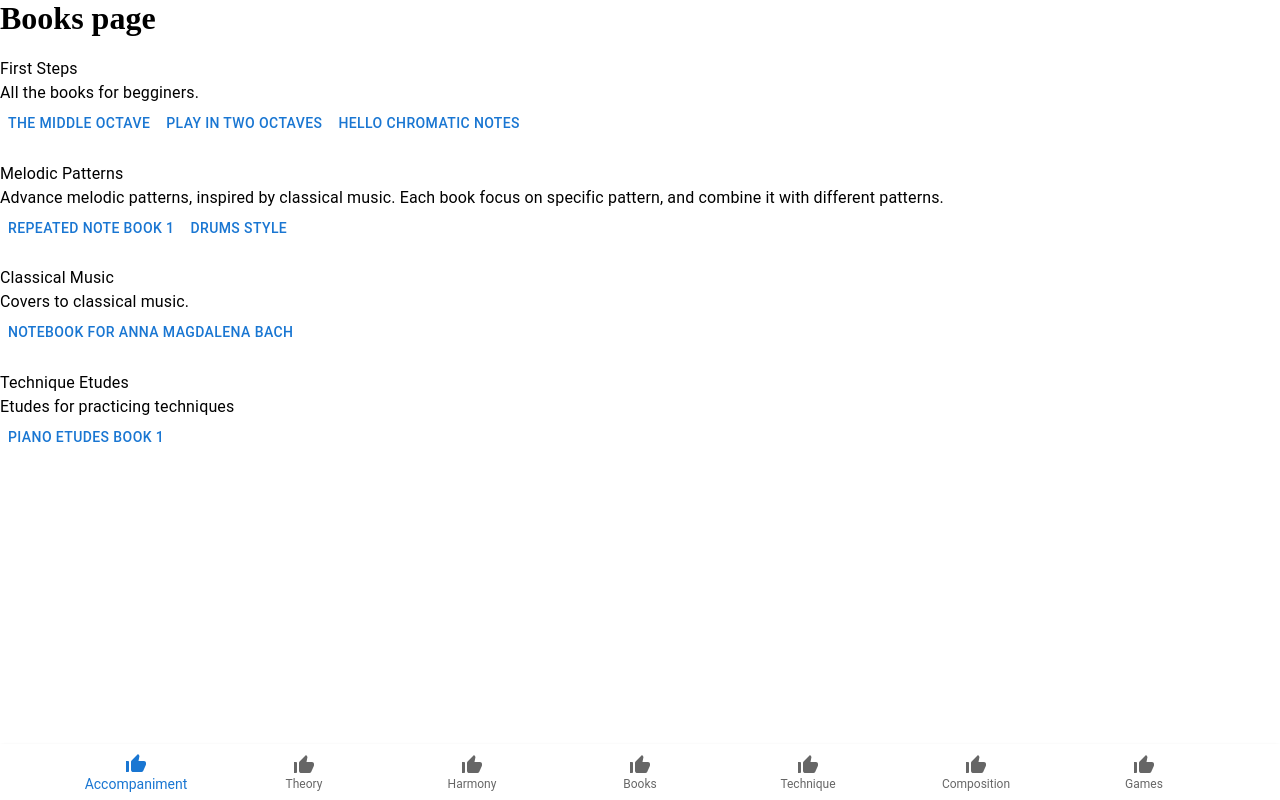
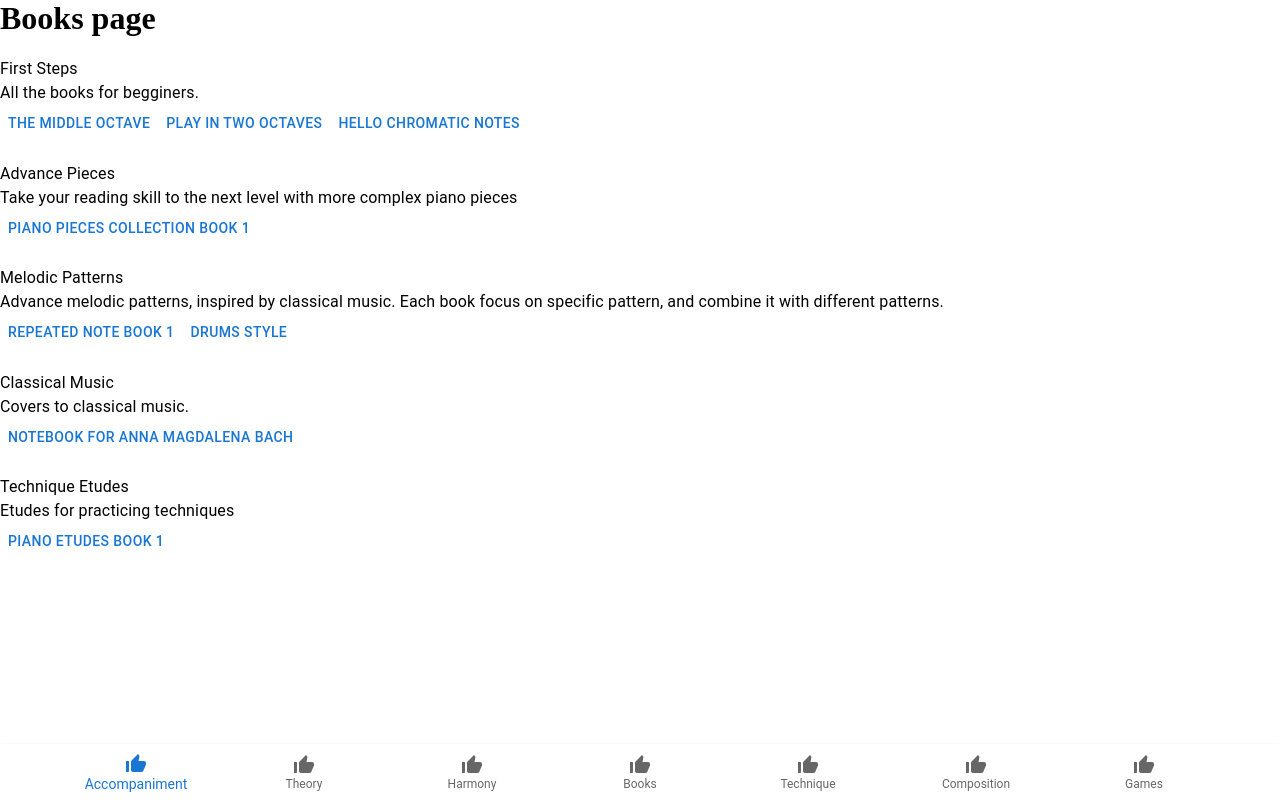
Before and after one commit to IradDoron/napio, a React (Create React App) app in the folder client/: page / in a window 1280 px wide. Built offline with nearby package versions, Linux system fonts and the light colour scheme.

Commit message:
more tunes

```diff
--- a/client/src/data/abcTunes.js
+++ b/client/src/data/abcTunes.js
@@ -657,6 +657,151 @@ const abcTunes = {
       },
     },
   },
+  advance_pieces: {
+    name: 'Advance Pieces',
+    urlName: 'advance_pieces',
+    description: 'Take your reading skill to the next level with more complex piano pieces',
+    books: {
+      piano_pieces_collection_book_1: {
+        name: 'Piano Pieces Collection Book 1',
+        tunes: [
+          {
+            header: {
+              L: '1/8',
+              M: '4/4',
+              K: 'Gm',
+            },
+            body: `"Gm" z/ G/A/B/ cG "D7" ^FGAE |"Gm" D2 D2 z4 |"Eb" z/ G/A/B/ cG "D7" ^FGAC |"Gm" D4 z4 |
+            "Bb" z/ B/c/d/ eB "F" A4 |"Dm" z/ A/B/c/ dA"Gm" A2 B2 |"Bb" z/ B/c/d/ eB "F" Agfe |"Dm" d/A/B/c/ "D7" BA "Gm" A2 G2 ||
+            "Gm" gdBd "F/A" fcAc |"Bb" dBFB "Cm" cG E2 |"Eb" BGEG "D" A^F Dc/d/ |"Cm" ecGc "D" de d2 |
+            "Gm" gdBd "F/A" fcAc |"G7/B" fd=Bf "Cm" f2 e2 |"Abmaj7" d2 c2 d2 e2 |"D7" f2 e2 d2 c2 ||
+            "Gm" B/G/A/B/ cG "D7" ^FGAe |"Gm" d2 d2 z4 |"Eb" z/ G/A/B/ cG "D7" ^FGAc |"Gm" d2 B2 G2 D2 |
+            "Bb" z/ B/c/d/ eB "F" A4 |"Dm" z/ A/B/c/ dA "Gm" A2 B2 |"Bb" z/ B/c/d/ eB "F" Agfe |"Dm" d2 "D7" A2 "Gm" A2 G2 |
+            "Bb" z/ B/c/d/ eB "F" A/B/A/B/ A2 |"Dm" z/ A/B/c/ dA "Gm" A/B/A/B/ G2 |"Bb" z/ B/c/d/ eB "F" Ag/f/ f/e/e/d/ |"D7" d3 A "Gm" G4 |] `,
+            meta: {
+              C: 'Irad Doron',
+            },
+          },
+          {
+            header: {
+              L: '1/8',
+              M: '4/4',
+              K: 'Gb',
+            },
+            body: `z4 dfga |"Gb" b3 d d2 db |"Db/F" ba a2- a2 da |"Ebm" ag g2- g2 Bg |"Bbm/Db" fedB- Bdef |
+            "Gb" b3 d d2 db |"Db/F" ba a2- a2 da |"Ebm" ag g2- g2 Bg |"Bbm/Db" f2 e2 d2 B2 ||
+            "Cbmaj7" Bded e2 Bd |"Db" ed e2 Bdef |"Ebm" ed e2- e4 |"Ebm/Db" z8 |
+            "Cbmaj7" Bded e2 Bd |"Db" ed e2 Bdef |"Ebm" e8 | z4 (3dfg (3fga ||
+            "Gb" b3 d d2 db |"Db/F" ba a2- a2 da |"Ebm" ag g2- g2 Bg |"Bbm/Db" fedB- Bdef |
+            "Gb" b3 =c' d'2 c'b |"Db/F" ad' a2- afga |"Ebm" ag g2- ggfe |"Bbm/Db" fBed"Cm7b5" eGd=c |
+            "Gbmaj7" BFB=c BFBd |"Bbm" =cBcB F>G F>F |"Gbmaj7" BFB=c BFBd |"Bbm" =cBcB-"Bbm/Ab" B2 F2 |
+            "Gbmaj7" BFB=c BFBd |"Bbm" =cBcB F>G F>F |"Gbmaj7" BFB=c B4 |"Bbm" B=c B2- Bd fg/a/ |
+            "Gb" b3 d d2 db |"Db/F" ba a2- a2 da |"Ebm" f2 g2- g2 Bg |"Bbm/Db" efdB- Bd fg/a/ |
+            "Gb" b3 d d2 =cd |"Db/F" cd=cA- A4 |"Abm" BcBA-"Db/Ab" A4 |"Abm" BcBA-"Db/F" A4 |"Gbmaj7" ABFE- E G3 |] `,
+            meta: {
+              C: 'Irad Doron',
+            },
+          },
+          {
+            header: {
+              L: '1/8',
+              M: '6/8',
+              K: 'Eb',
+            },
+            body: `"Cm" gfg a2 g/f/ |"Gm/Bb" fgf/e/ d2 e/d/ |"Ab" cde fed |"G" c>=Bc/A/ G3 |
+            "Cm" gfg a2 g/f/ |"Gm/Bb" fBc dfd |"Abm" e_c=d efd |"Bb" e>=de/_c/ B2- B/B/ |
+            "Ebm" bab _c'2 b/a/ |"Bb7" ab_c' b3 |"Abm" aef _gfe |"Bb" e>=de/_c/ B2- B/B/ |
+            "Abm" bab"Emaj7" _c'2 b/a/ |"Dm7b5" ab_c'"G7#9" b2 a |"Abmaj7" gfg agf |"Cm" gfg bgf |
+            "Fm7" gfg agf |"G7" a3 g3 |[M:3/8] f3 |$[M:6/8]"Cm" ede f2 e/d/ |"Gm/Bb" ded/c/ B2 c/B/ |
+            "Fm" ABc dcB |"Eb" B>AB/A/"G7" A G2 |"Cm" gfg a2 g/f/ |"Gm/Bb" fgf/e/ d2 e/d/ |
+            "Ab" c3- c2 e/d/ |"Cm/G" d c2- c2 e/d/ |"Fm" c3-"Fm6" c2 e/d/ |"Cm" d c2- c3 |]`,
+            meta: {
+              C: 'Irad Doron',
+            },
+          },
+          {
+            header: {
+              L: '1/16',
+              M: '4/4',
+              K: 'Dm',
+            },
+            body: `z8 z2 D2F2G2 |"Dm" A4 A2G2 A2d2A2G2 |"F" GFF2- F4- F2FG A2GF |"C" GFE2- E4- ECDE FGFE |
+            "Dm" FGFE D4 z2 D2F2G2 |"Bbmaj7" A4 A2GA-"C" A2<d2 A2GF |"Dm" GFF2- F4- F2FG A2GF |"Am7" GFE2 C4- CCDE FGFE |
+            "Dm" FED2- D4 z2 d2f2g2 |"Dm" a4 a2g2 a2d'2a2g2 |"F" gff2- f4- f2fg a2gf |"C" gfe2 gfe2- ecde fgfe |
+            "Dm" fed2 fed2 z2 dd ffgg |"Bbmaj7" a4 a2ga-"C" a2<d'2 a2gf |"Dm" gff2- f4- f2fg a2gf |"Am7" gfe2 gfe2- ecde fgfe |
+            "Dm" fed2- d4 z2 D2F2G2 |"Dm" A4 A2GA- A2<d2 A2GF |"F" GFF2- F4- F2FG A2GF |"C" GFE2- E4- ECDE FGFE |
+            "Dm" FGFE D4 z2 D2F2G2 ||[K:Eb]"Dm7b5" A4 A2GA-"G7" A2<=B2 c2de |"Cm" dee2- e4-"Cm/Bb" e2ed c2de |"Fm/Ab" def2 def2-"Fm7" fagf"Bb" edef |
+            "Eb" efg2- g4"Eb/D" z2 c2e2f2 |"Cm" g4 g2f2 g2c'2g2f2 |"Eb" fee2- e4- e2ef g2fe |"Bb" fed2 fed2- dBcd efed |
+            "Cm" edc2 edc2"Cm/Bb" z2 cc eeff |"Abmaj7" g4 g2fg-"Bb" g2<c'2 g2fe |"Cm" fee2- e4-"Dm7b5" e2de"G7" f2ed |"Fm7" edc2 cBA2"Dm7b5" AGF2 FED2 |
+            "Bbdim" _D6 =D2"A7" F4 =E4 ||[K:F]"Bbmaj7" A4 A2GA-"C" A2<d2 A2GF |"Dm" GFF2- F4- F2FG A2GF |"Am7" GFE2 GFE2- E2C2F2E2 |"Dm" FED2- D4 z8 |] `,
+            meta: {
+              C: 'Irad Doron',
+            },
+          },
+          {
+            header: {
+              L: '1/16',
+              M: '4/4',
+              K: 'Cm',
+            },
+            body: `"Cm" G4 e2G2 "Gm/Bb" G4 d2G2 |"Abmaj7" G2A2 A4- A4 ABAB |"Cm" G4 e2G2 "Gm/Bb" G4 d2G2 |
+            "Abmaj7" G4 A4- A4 z2 de |"Fm/Ab" f4 e2ef "Eb" g2e2 B2>e2 |"Bbsus4" e2fd- "Bb" d4 z4 edcB |
+            "Abmaj7" c8 z4 edcB |"Cm" c2ec- c4 z8 |"Cm" G4 e2G2 "Gm/Bb" G4 d2G2 |
+            "Abmaj7" G2A2 A4- A4 ABAB |"Cm" G4 e2G2 "Gm/Bb" G4 d2G2 |"Abmaj7" G2FE- E4- EFGA Bcde |
+            "Fm/Ab" fedc "Bb" dBef "Cm7" gbba "Dm7b5" aggf |"G7" feed- d4 z4 edcB |
+            "Abmaj7" c2ed cBc2- "Bb" c2ed cBce- |"Cm" e4 c4 z8 |"Ebm" B4 _g2B2 "Bbm/Db" B4 f2B2 |
+            "Cbmaj7" B2_c2 c4- c4 z2 _de |"Bbdim" e2_f2 f4- "Gb7" fe_d_c edcB |"Abm" B2_c2 c4 z8 |
+            "Dbm/Fb" _d_cBA "Gb" B_Gcd "Cbmaj7" e_g_fe "Dbm" d4- |"Bbdim" d4 B4 "Emaj7" _c8 |
+            "Dbm7" z2 _cB A_GA2- "Emaj7" A2_fe _dcdf |"Gb7" e4 _d4 b4 a4 |
+            "Abm" _c'4 e'2c'2 "Ebm/Gb" b4 e'2b2 |"Abm" _c'4 e'2c'2 "Ebm" b4 e'2b2 |"Emaj7" a4 e'4 "Gb7" a4 e'4 |"Abm" a8 z8 |
+            "Abm" _c'4 e'2c'2 "Ebm/Gb" b4 e'2b2 |"Abm" _c'4 e'2c'2 "Ebm" b4 e'2b2 |"Emaj7" a4 e'4 "Gb7" a4 e'4 |"Abm" a8 z8 |]`,
+            meta: {
+              C: 'Irad Doron',
+            },
+          },
+          {
+            header: {
+              L: '1/16',
+              M: '4/4',
+              K: 'Am',
+            },
+            body: `z8 z4 z Ace |:"Am" a2a2 ac'ae "G" bgbg d2ga |"Em" bgbg e2ab "Am" c'bc'b aAce |
+            "Am" a2a2 ac'ae "G" bgbg d4 |"F" afaf cBcB "Am" BAA2 z Ace :|
+            "D/F#" a2a2 a^fga "G" abb2 bdga |"E/G#" b2b2 b^gab "A" b^c'c'2 c'eab |
+            "F#7" ^c'2c'2 c'^f^ab "Bm" c'd'd'2 d'fbc' |[M:2/4]"Em7" d'4- d'e'd'^c' |[M:4/4]"F#7" b^c'd'c'- c'8 z Bd^f |
+            "Bm" b2b2 bd'b^f "A" ^c'ac'a e2ab |"F#m" ^c'ac'a ^f2bc' "Bm" d'c'd'c' bBdf |
+            "Bm" b2b2 bd'b^f "A" ^c'ac'a e4 |"G" bgbg d^cdc "Bm" cBB2 z Bd^f |
+            "Bm" b^fbf bd'bf "A" ^c'ac'a eac'a |"F#m" ^c'ac'a ^fac'a "Bm" bd'fb dfBd |
+            "Bm" ^fbdf bd'fb "A" ^c'e'c'a ec'ae |"G" bd'gb "F#7" ^f^a^cf "Bm" dbfb B4 |]`,
+            meta: {
+              C: 'Irad Doron',
+            },
+          },
+          {
+            header: {
+              L: '1/16',
+              M: '4/4',
+              K: 'Dm',
+            },
+            body: `z8 z4 z Ade |"Dm" f2f2 f2fg-"Gm/Bb" gfdB- BBde |"A7" fe^cA- AAce"Dm" fgfe dAde |
+            "Bb" f2f2 f2fg-"C" gfec- ccef |"Am7" gfec- cceg"Dm" fed2 z Ade ||
+            "Dm" fAfA fAfg-"Gm/Bb" gfdB- BBde |"A7" fe^cA- AAce"Dm" fgfe dAde |
+            "Bb" fBfB fBfg-"C" gfec- ccef/a/ |"Am7" gfec- cceg"Dm" fed2 z cfg |]
+            "F" a2a2 a2ab-"Gm" bagd- ddga |[M:2/4]"A7" bage- eegb |[M:4/4]"Bbmaj7" aggf- f4- f4 gffe |
+            "Gm" feed- d4-"Gm6" d4 gffe |"Dm" fed2- d4 z4 z Ade |]
+            "Dm" f2f2 f2fg-"Gm/Bb" gfdB- BBde |"A7" fe^cA- AAce"Dm" fgfe dAde |
+            "Bb" f2f2 f2fg-"C" gfec- ccef |"Am7" gfec- cceg"Dm" fed2 z Ade ||
+            "Dm" fAfA fAfg-"Gm/Bb" gfdB- BBde |"A7" fe^cA- AAce"Dm" fgef dAde |
+            "Bb" fBfB fBfg-"C" gaba- aefg |"Am7" gaba-"A7" abc'b bac'b bac'b |
+            "Gm" d'c'c'b c'bc'a"Gm6" c'bba babg |"Dm/A" a8"A7" a8 |"Dm" d'8- d'8 |] `,
+            meta: {
+              C: 'Irad Doron',
+            },
+          },
+        ],
+      },
+    },
+  },
   melodic_patterns: {
     name: 'Melodic Patterns',
     urlName: 'melodic_patterns',
```
